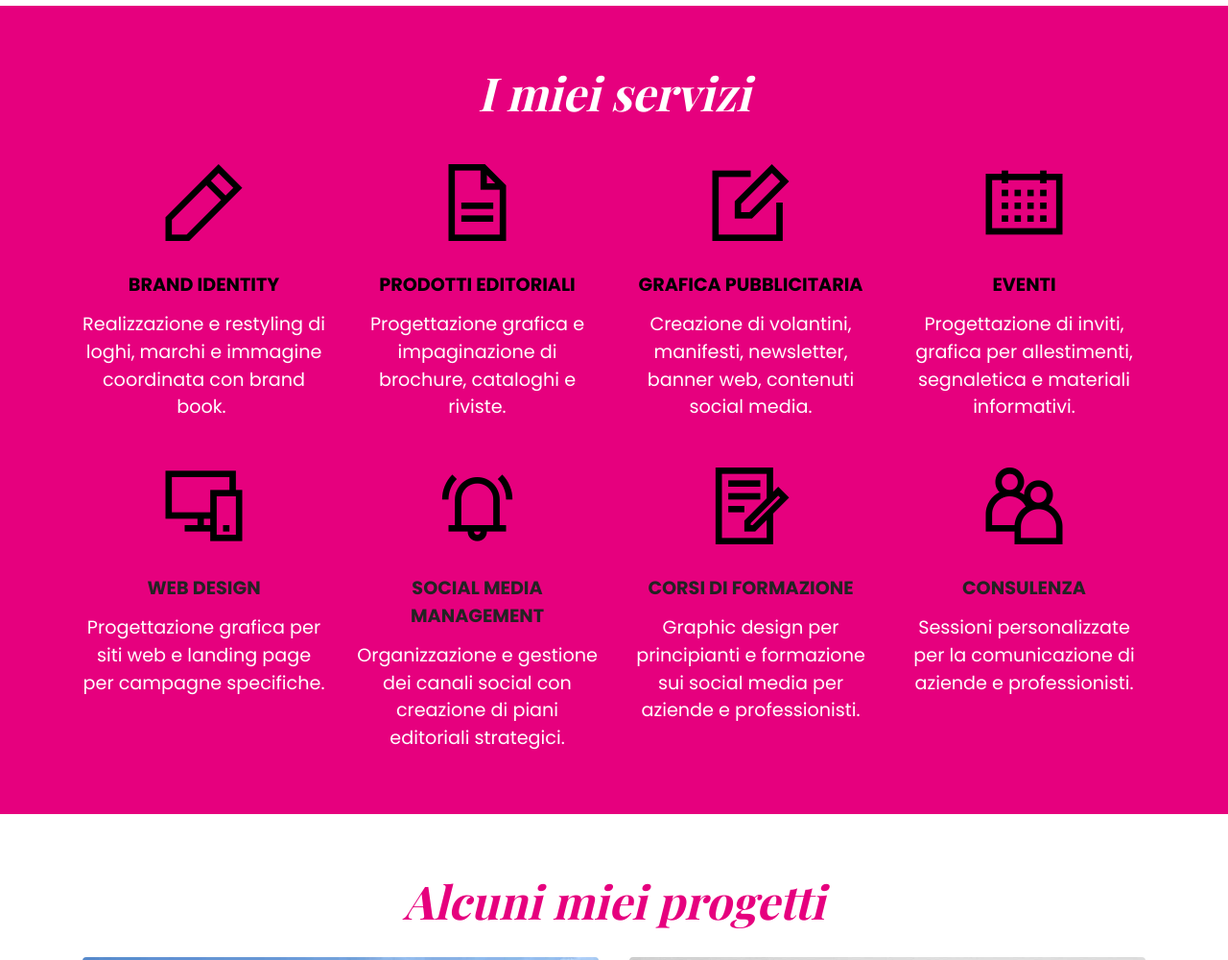
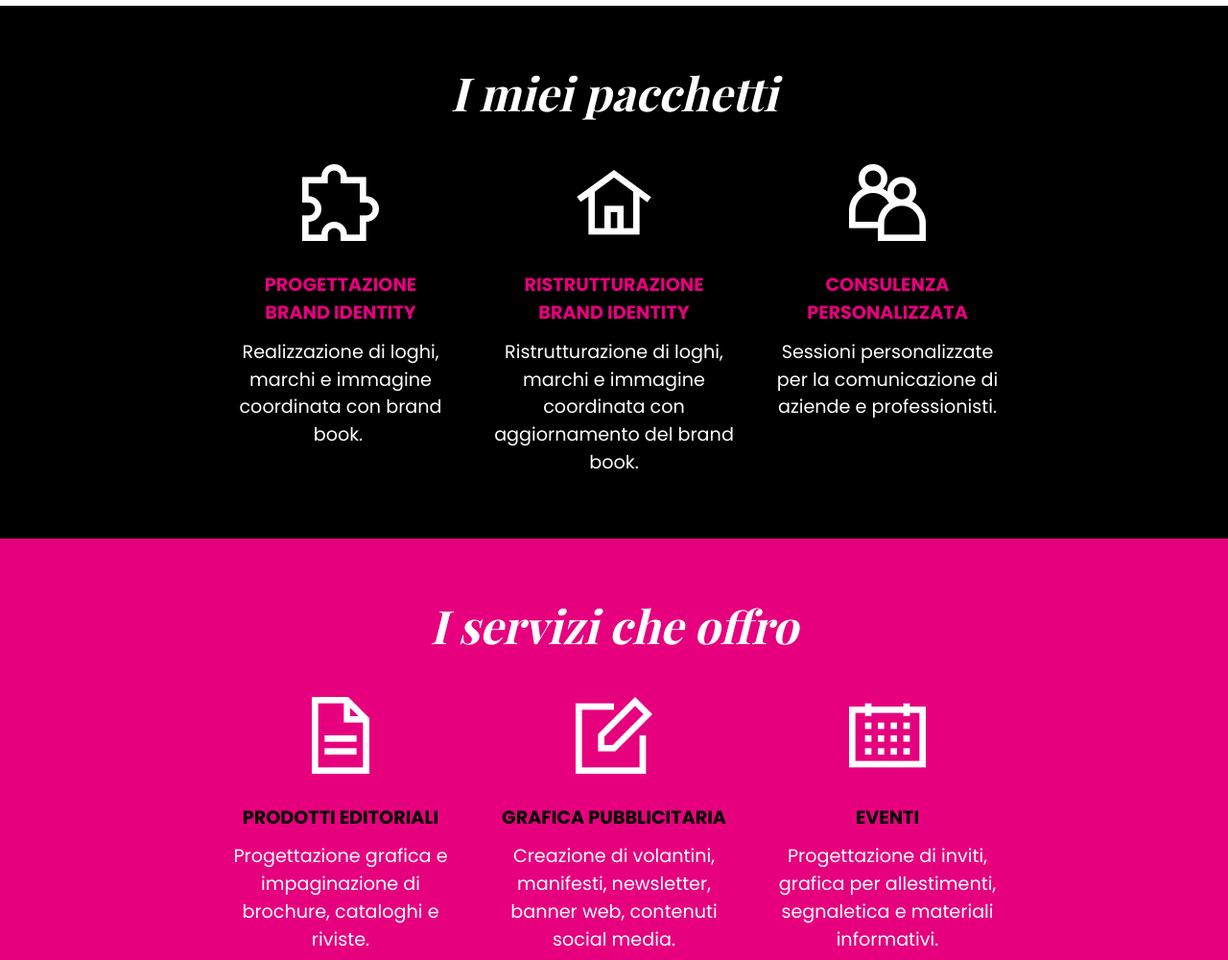
Before and after one commit to eleniabozzato/eleniabozzato.github.io, a plain HTML site: page index.html in a window 1280 px wide. Shown: the part 1620-2620 px from the top of the page at 96% size. Drawn offline with nearby package versions, Linux system fonts and the light colour scheme; files whose address does not match are found by name; a web font is replaced by a local one.

Commit message:
Brand designer update

```diff
--- a/assets/mobirise/css/mbr-additional.css
+++ b/assets/mobirise/css/mbr-additional.css
@@ -1109,6 +1109,38 @@ a {
 .cid-uzqan7rVjx .mbr-section-btn {
   color: #000000;
 }
+.cid-v0sko32aDw {
+  padding-top: 4rem;
+  padding-bottom: 4rem;
+  background-color: #000000;
+}
+@media (min-width: 1500px) {
+  .cid-v0sko32aDw .container {
+    max-width: 1400px;
+  }
+}
+.cid-v0sko32aDw .mbr-iconfont {
+  display: block;
+  font-size: 5rem;
+  color: #000000;
+  margin-bottom: 2rem;
+}
+.cid-v0sko32aDw .card-wrapper {
+  margin-top: 3rem;
+}
+.cid-v0sko32aDw .row {
+  justify-content: center;
+}
+.cid-v0sko32aDw .mbr-section-title {
+  color: #ffffff;
+}
+.cid-v0sko32aDw .card-title,
+.cid-v0sko32aDw .iconfont-wrapper {
+  color: #e6007e;
+}
+.cid-v0sko32aDw .card-text {
+  color: #ffffff;
+}
 .cid-uzqsBbUpFR {
   padding-top: 4rem;
   padding-bottom: 0rem;
--- a/index.html
+++ b/index.html
@@ -16,13 +16,13 @@
   <meta name="twitter:card" content="summary_large_image"/>
   <meta name="twitter:image:src" content="assets/images/index-meta.jpg">
   <meta property="og:image" content="assets/images/index-meta.jpg">
-  <meta name="twitter:title" content="Elenia Bozzato | Social Media Manager & Graphic Designer">
+  <meta name="twitter:title" content="Elenia Bozzato | Brand Designer">
   <meta name="viewport" content="width=device-width, initial-scale=1, minimum-scale=1">
   <link rel="shortcut icon" href="assets/images/logo-128x127.png" type="image/x-icon">
   <meta name="description" content="Marketer nella mente e creativa nel cuore, al contrario di ogni pronostico non bevo caffè. C'è la mia "to do list" a tenermi sveglia. Visita il mio sito e conosciamoci meglio!">
 
 
-  <title>Elenia Bozzato | Social Media Manager & Graphic Designer</title>
+  <title>Elenia Bozzato | Brand Designer</title>
   <link rel="stylesheet" href="assets/web/assets/mobirise-icons2/mobirise2.css">
   <link rel="stylesheet" href="assets/tether/tether.min.css">
   <link rel="stylesheet" href="assets/bootstrap/css/bootstrap.min.css">
@@ -63,7 +63,7 @@
             <div class="collapse navbar-collapse" id="navbarSupportedContent">
                 <ul class="navbar-nav nav-dropdown nav-right" data-app-modern-menu="true"><li class="nav-item"><a class="nav-link link text-success text-primary display-4" href="index.html#header14-o">
                             Chi sono</a></li>
-                    <li class="nav-item"><a class="nav-link link text-success text-primary display-4" href="index.html#features1-q">
+                    <li class="nav-item"><a class="nav-link link text-success text-primary display-4" href="index.html#features1-3d">
                             Servizi</a></li>
                     <li class="nav-item"><a class="nav-link link text-success text-primary display-4" href="index.html#gallery2-s">Progetti</a>
                     </li><li class="nav-item"><a class="nav-link link text-success text-primary display-4" href="index.html#features18-14">Esperienze</a></li><li class="nav-item"><a class="nav-link link text-success text-primary display-4" href="index.html#contacts4-16">Contatti</a></li></ul>
@@ -107,10 +107,61 @@
                 <div class="text-wrapper">
                     <h1 class="mbr-section-title mbr-fonts-style mb-3 display-2">
                         <strong><em>Mi racconto</em></strong></h1>
-                    <p class="mbr-text mbr-fonts-style display-7"><strong>Da piccola avevo sempre la matita in mano</strong>, poi il mouse e oggi il touchpad. I numeri non sono mai stati la mia passione, a meno che non si tratti di millimetri o “persone raggiunte”.<br><br><strong>Marketer nella mente e creativa nel cuore</strong>, al contrario di ogni pronostico non bevo caffé. C’è la mia “to do list” a tenermi sveglia, insieme ai miei mille obiettivi! Appena raggiunto il primo, sono già proiettata al quarto. <br><br><strong>Determinazione</strong>, <strong>precisione</strong> e <strong>creatività</strong> sono valori che le persone notano in me e nei miei progetti. Alcuni li ho messi qui, suddivisi per tema e raccontati, perché ognuno di loro ha una storia tutta sua. Ma prima ti spiego di cosa mi occupo ogni giorno.<br></p>
+                    <p class="mbr-text mbr-fonts-style display-7"><strong>Da piccola avevo sempre la matita in mano</strong>, poi il mouse e oggi il touchpad. I numeri non sono mai stati la mia passione, a meno che non si tratti di millimetri o “persone raggiunte”.<br><br><strong>Marketer nella mente e creativa nel cuore</strong>, al contrario di ogni pronostico non bevo caffé. C’è la mia “to do list” a tenermi sveglia, insieme ai miei mille obiettivi! Appena raggiunto il primo, sono già proiettata al quarto. <br><br><strong>Ascolto</strong>, <strong>empatia</strong>&nbsp;e <strong>sincerità</strong> sono valori che le persone notano in me e nei miei progetti. Alcuni li ho messi qui, suddivisi per tema e raccontati, perché ognuno di loro ha una storia tutta sua. Ma prima ti spiego di cosa mi occupo ogni giorno.<br></p>
 
                 </div>
             </div>
+        </div>
+    </div>
+</section>
+
+<section class="features1 cid-v0sko32aDw" id="features1-3d">
+
+
+
+    <div class="container">
+        <div class="row">
+            <div class="col-12 col-lg-9">
+                <h3 class="mbr-section-title mbr-fonts-style align-center mb-0 display-2">
+                    <strong><em>I miei pacchetti</em></strong></h3>
+
+            </div>
+        </div>
+        <div class="row">
+            <div class="card col-12 col-md-6 col-lg-3">
+                <div class="card-wrapper">
+                    <div class="card-box align-center">
+                        <div class="iconfont-wrapper">
+                            <span class="mbr-iconfont mobi-mbri-extension mobi-mbri" style="color: rgb(255, 255, 255); fill: rgb(255, 255, 255);"></span>
+                        </div>
+                        <h5 class="card-title mbr-fonts-style display-7"><strong>PROGETTAZIONE</strong><br><strong>BRAND IDENTITY</strong><br></h5>
+                        <p class="card-text mbr-fonts-style display-7">Realizzazione di loghi, marchi e immagine coordinata con brand book.&nbsp;</p>
+                    </div>
+                </div>
+            </div>
+            <div class="card col-12 col-md-6 col-lg-3">
+                <div class="card-wrapper">
+                    <div class="card-box align-center">
+                        <div class="iconfont-wrapper">
+                            <span class="mbr-iconfont mobi-mbri-home mobi-mbri" style="color: rgb(255, 255, 255); fill: rgb(255, 255, 255);"></span>
+                        </div>
+                        <h5 class="card-title mbr-fonts-style display-7"><strong>RISTRUTTURAZIONE</strong><br><strong>BRAND IDENTITY</strong><br></h5>
+                        <p class="card-text mbr-fonts-style display-7">Ristrutturazione di loghi, marchi e immagine coordinata con aggiornamento del brand book.</p>
+                    </div>
+                </div>
+            </div>
+            <div class="card col-12 col-md-6 col-lg-3">
+                <div class="card-wrapper">
+                    <div class="card-box align-center">
+                        <div class="iconfont-wrapper">
+                            <span class="mbr-iconfont mobi-mbri-users mobi-mbri" style="color: rgb(255, 255, 255); fill: rgb(255, 255, 255);"></span>
+                        </div>
+                        <h5 class="card-title mbr-fonts-style display-7"><strong>CONSULENZA</strong><br><strong>PERSONALIZZATA</strong><br></h5>
+                        <p class="card-text mbr-fonts-style display-7">Sessioni personalizzate per la comunicazione di aziende e professionisti.</p>
+                    </div>
+                </div>
+            </div>
+
         </div>
     </div>
 </section>
@@ -121,9 +172,9 @@
 
     <div class="container">
         <div class="row">
-            <div class="col-12">
+            <div class="col-12 col-lg-9">
                 <h3 class="mbr-section-title mbr-fonts-style align-center mb-0 display-2">
-                    <strong><em>I miei servizi</em></strong></h3>
+                    <strong><em>I servizi che offro</em></strong></h3>
 
             </div>
         </div>
@@ -132,20 +183,9 @@
                 <div class="card-wrapper">
                     <div class="card-box align-center">
                         <div class="iconfont-wrapper">
-                            <span class="mbr-iconfont mobi-mbri-edit-2 mobi-mbri"></span>
+                            <span class="mbr-iconfont mobi-mbri-file mobi-mbri" style="color: rgb(255, 255, 255); fill: rgb(255, 255, 255);"></span>
                         </div>
-                        <h5 class="card-title mbr-fonts-style display-7"><strong>BRAND IDENTITY</strong><br></h5>
-                        <p class="card-text mbr-fonts-style display-7">Realizzazione e restyling di loghi, marchi e immagine coordinata con brand book.&nbsp;</p>
-                    </div>
-                </div>
-            </div>
-            <div class="card col-12 col-md-6 col-lg-3">
-                <div class="card-wrapper">
-                    <div class="card-box align-center">
-                        <div class="iconfont-wrapper">
-                            <span class="mbr-iconfont mobi-mbri-file mobi-mbri"></span>
-                        </div>
-                        <h5 class="card-title mbr-fonts-style display-7"><strong>PRODOTTI EDITORIALI</strong><br></h5>
+                        <h5 class="card-title mbr-fonts-style display-7"><strong>PRODOTTI EDITORIALI</strong></h5>
                         <p class="card-text mbr-fonts-style display-7">Progettazione grafica e impaginazione di brochure, cataloghi e riviste.</p>
                     </div>
                 </div>
@@ -154,7 +194,7 @@
                 <div class="card-wrapper">
                     <div class="card-box align-center">
                         <div class="iconfont-wrapper">
-                            <span class="mbr-iconfont mobi-mbri-edit mobi-mbri"></span>
+                            <span class="mbr-iconfont mobi-mbri-edit mobi-mbri" style="color: rgb(255, 255, 255); fill: rgb(255, 255, 255);"></span>
                         </div>
                         <h5 class="card-title mbr-fonts-style display-7"><strong>GRAFICA PUBBLICITARIA</strong><br></h5>
                         <p class="card-text mbr-fonts-style display-7">Creazione di volantini, manifesti, newsletter, banner web, contenuti social media.</p>
@@ -165,13 +205,14 @@
                 <div class="card-wrapper">
                     <div class="card-box align-center">
                         <div class="iconfont-wrapper">
-                            <span class="mbr-iconfont mobi-mbri-calendar mobi-mbri"></span>
+                            <span class="mbr-iconfont mobi-mbri-calendar mobi-mbri" style="color: rgb(255, 255, 255); fill: rgb(255, 255, 255);"></span>
                         </div>
                         <h5 class="card-title mbr-fonts-style display-7"><strong>EVENTI</strong><br></h5>
                         <p class="card-text mbr-fonts-style display-7">Progettazione di inviti, grafica per allestimenti, segnaletica e materiali informativi.</p>
                     </div>
                 </div>
             </div>
+
         </div>
     </div>
 </section>
@@ -189,7 +230,7 @@
                 <div class="card-wrapper">
                     <div class="card-box align-center">
                         <div class="iconfont-wrapper">
-                            <span class="mbr-iconfont mobi-mbri-responsive-2 mobi-mbri"></span>
+                            <span class="mbr-iconfont mobi-mbri-responsive-2 mobi-mbri" style="color: rgb(255, 255, 255); fill: rgb(255, 255, 255);"></span>
                         </div>
                         <h5 class="card-title mbr-fonts-style display-7"><strong>WEB DESIGN</strong></h5>
                         <p class="card-text mbr-fonts-style display-7">Progettazione grafica per siti web e landing page per campagne specifiche.</p>
@@ -200,7 +241,7 @@
                 <div class="card-wrapper">
                     <div class="card-box align-center">
                         <div class="iconfont-wrapper">
-                            <span class="mbr-iconfont mobi-mbri-alert mobi-mbri"></span>
+                            <span class="mbr-iconfont mobi-mbri-alert mobi-mbri" style="color: rgb(255, 255, 255); fill: rgb(255, 255, 255);"></span>
                         </div>
                         <h5 class="card-title mbr-fonts-style display-7"><strong>SOCIAL MEDIA MANAGEMENT</strong></h5>
                         <p class="card-text mbr-fonts-style display-7">Organizzazione e gestione dei canali social con creazione di piani editoriali strategici.</p>
@@ -211,24 +252,14 @@
                 <div class="card-wrapper">
                     <div class="card-box align-center">
                         <div class="iconfont-wrapper">
-                            <span class="mbr-iconfont mobi-mbri-contact-form mobi-mbri"></span>
+                            <span class="mbr-iconfont mobi-mbri-contact-form mobi-mbri" style="color: rgb(255, 255, 255); fill: rgb(255, 255, 255);"></span>
                         </div>
                         <h5 class="card-title mbr-fonts-style display-7"><strong>CORSI DI FORMAZIONE</strong></h5>
                         <p class="card-text mbr-fonts-style display-7">Graphic design per principianti e formazione sui social media per aziende e professionisti.</p>
                     </div>
                 </div>
             </div>
-            <div class="card col-12 col-md-6 col-lg-3">
-                <div class="card-wrapper">
-                    <div class="card-box align-center">
-                        <div class="iconfont-wrapper">
-                            <span class="mbr-iconfont mobi-mbri-users mobi-mbri"></span>
-                        </div>
-                        <h5 class="card-title mbr-fonts-style display-7"><strong>CONSULENZA</strong></h5>
-                        <p class="card-text mbr-fonts-style display-7">Sessioni personalizzate per&nbsp;la comunicazione di aziende e professionisti.<br></p>
-                    </div>
-                </div>
-            </div>
+
         </div>
     </div>
 </section>
@@ -434,6 +465,8 @@
         </div>
     </div>
 </section>
+
+<!-- Beware of updates: this gets joined with the tool banner -->
 <script src="assets/web/assets/jquery/jquery.min.js"></script>  <script src="assets/popper/popper.min.js"></script>  <script src="assets/tether/tether.min.js"></script>  <script src="assets/bootstrap/js/bootstrap.min.js"></script>  <script src="assets/smoothscroll/smooth-scroll.js"></script>  <script src="assets/dropdown/js/nav-dropdown.js"></script>  <script src="assets/dropdown/js/navbar-dropdown.js"></script>  <script src="assets/touchswipe/jquery.touch-swipe.min.js"></script>  <script src="assets/parallax/jarallax.min.js"></script>  <script src="assets/sociallikes/social-likes.js"></script>  <script src="assets/theme/js/script.js"></script>
 
 
```
Also changed, not shown: assets/images/hashes.json (+1 -1 lines), carrozzeria-bozzato.html (+1 -1 lines), cordovado-medievale.html (+1 -1 lines), ferragosto-fossaltese.html (+1 -1 lines), perform-health.html (+1 -1 lines), terre-agricolae.html (+1 -1 lines), the-jennings-hotel.html (+1 -1 lines), assets/theme/js/script.js, 1 other file.
